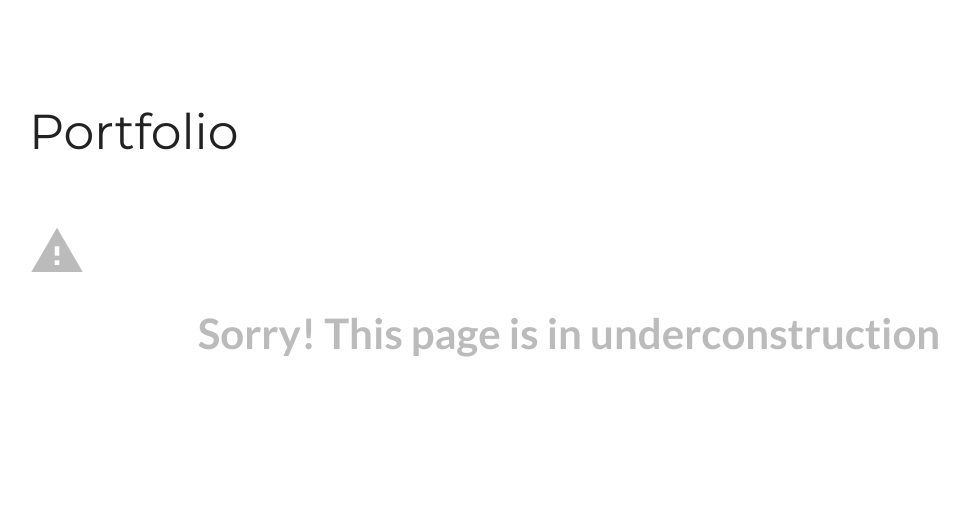
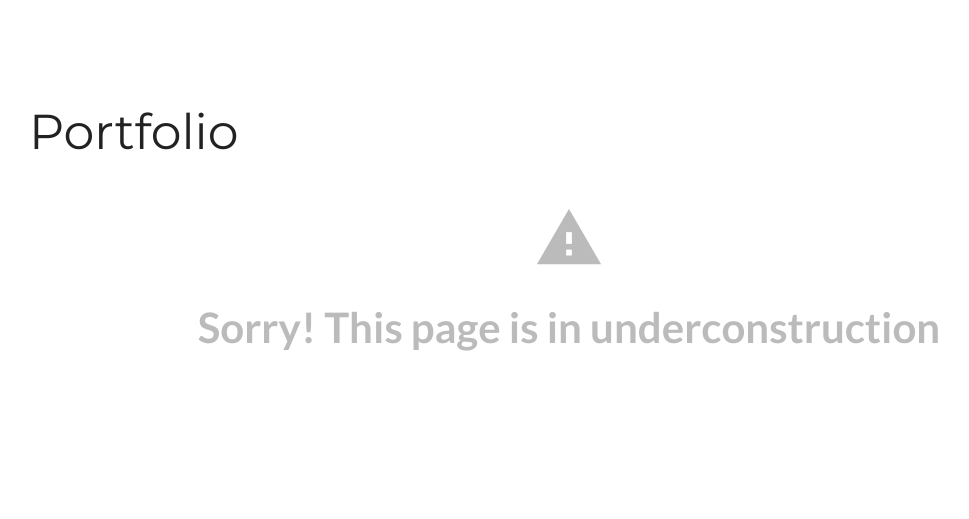
Before and after one commit to whodanyalahmed/orderManager, a Django app: page /portfolio/ in a window 1280 px wide. Shown: the part 110-629 px from the top of the page, without its empty margins (71-1040 px from the left). Run offline with Django 3.2, Linux system fonts and the light colour scheme.

Commit message:
underC solved

```diff
--- a/contact/static/css/style.css
+++ b/contact/static/css/style.css
@@ -70,10 +70,12 @@ main{
     text-align:center;
     font-size:3em;
 }
-#Portfolio  i{
-    font-size:4em;
+#Portfolio div {
     opacity: 0.3;
-    padding-top:20px;
+    text-align:center;
+}
+#Portfolio i{
+    font-size:5em;
 }
 main ul{
     list-style: none;
--- a/contact/templates/portfolio.html
+++ b/contact/templates/portfolio.html
@@ -8,6 +8,9 @@ Portfolio
 {% block body %}
 <div id="Portfolio">
 <h1>Portfolio</h1>
-<i class="material-icons">warning</i><h2>Sorry! This page is in underconstruction </h2>
+<div>
+<i class="material-icons">warning</i>
+</div>
+<h2>Sorry! This page is in underconstruction </h2>
 </div>
 {% endblock body %}
```
